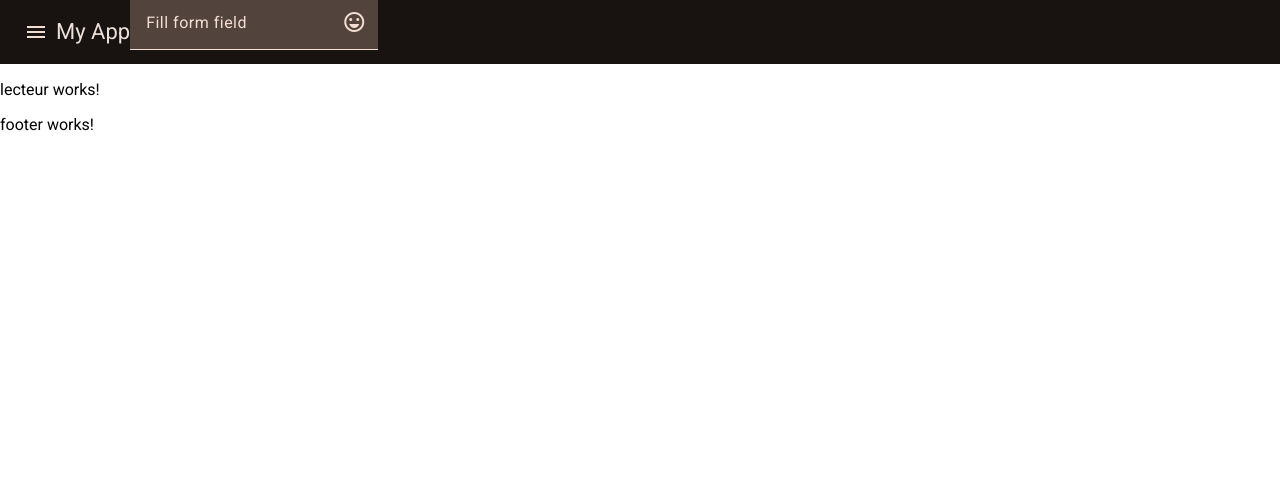
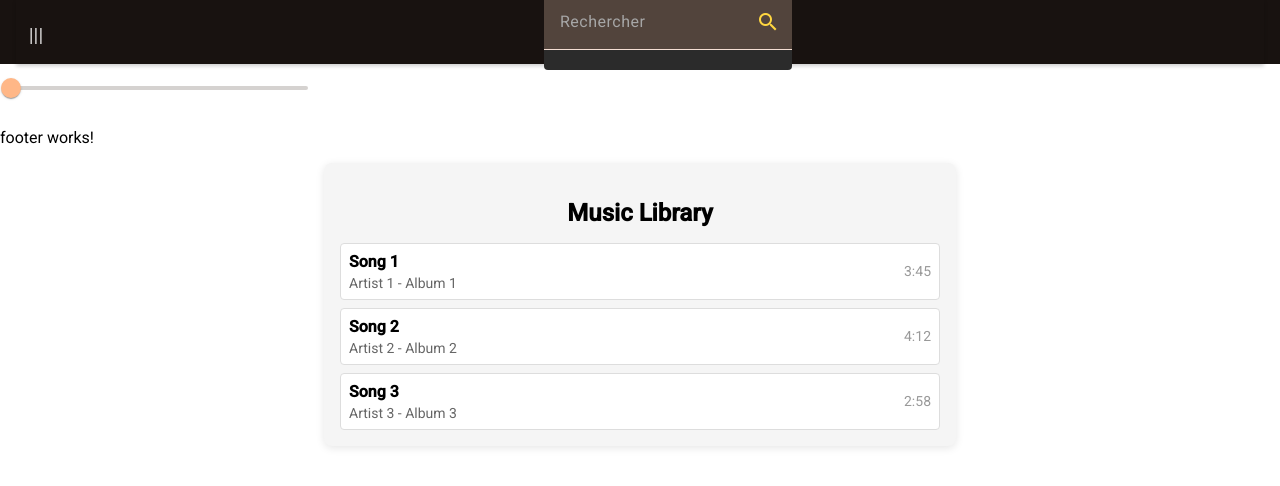
Before and after one commit to Martinbeaucheronoff/RefontSpotify, an Angular app: page / in a window 1280 px wide. Shown: the top 486 px of the page. Built offline with nearby package versions, Linux system fonts and the light colour scheme.

Commit message:
Update lecteur et Library

```diff
--- a/src/app/app.component.html
+++ b/src/app/app.component.html
@@ -1,8 +1,9 @@
-<main class="main">
+<main class="main dark-theme">
   <div class="content">
-      <app-header></app-header>
-      <app-lecteur></app-lecteur>
-      <app-footer></app-footer>
+    <app-header></app-header>
+    <app-lecteur></app-lecteur>
+    <app-footer></app-footer>
+    <app-music-library></app-music-library>
   </div>
 </main>
 <router-outlet />
--- a/src/app/app.component.ts
+++ b/src/app/app.component.ts
@@ -3,12 +3,13 @@ import { RouterOutlet } from '@angular/router';
 import {FooterComponent} from './footer/footer.component';
 import {LecteurComponent} from './lecteur/lecteur.component';
 import {HeaderComponent} from './header/header.component';
+import {MusicLibraryComponent} from './music-library/music-library.component';
 
 
 @Component({
   selector: 'app-root',
   standalone: true,
-  imports: [RouterOutlet, FooterComponent, LecteurComponent, HeaderComponent],
+  imports: [RouterOutlet, FooterComponent, LecteurComponent, HeaderComponent, MusicLibraryComponent],
   templateUrl: './app.component.html',
   styleUrl: './app.component.css'
 })
--- a/src/app/header/header.component.css
+++ b/src/app/header/header.component.css
@@ -1,3 +1,71 @@
-.navbar{
+/* Styles généraux pour la nav-bar */
+.navbar {
+  background-color: #181210;
+  color: white; /* Couleur du texte */
+  display: flex;
+  align-items: center;
+  padding: 0 16px; /* Espacement horizontal */
+}
 
+/* Styles pour le mat-toolbar */
+mat-toolbar {
+  width: 100%;
+  display: flex;
+  justify-content: space-between;
+  align-items: center;
+  padding: 0;
+  box-shadow: 0px 2px 4px rgba(0, 0, 0, 0.2); /* Légère ombre */
 }
+
+/* Bouton de menu */
+button.example-icon {
+  color: white;
+  margin-right: 16px;
+}
+
+/* Icône dans le bouton */
+button.example-icon mat-icon {
+  font-size: 24px;
+}
+
+/* Zone de recherche */
+.SearchBar {
+  flex: 1;
+  display: flex;
+  justify-content: center;
+  align-items: center;
+}
+
+/* Champ de recherche */
+.SearchBar mat-form-field {
+  width: 100%;
+  max-width: 400px; /* Limite la largeur du champ */
+  background-color: #2b2b2b;
+  border-radius: 4px;
+}
+
+/* Texte et icône dans le champ */
+.SearchBar mat-form-field input {
+  color: white;
+}
+
+.SearchBar mat-form-field mat-icon {
+  color: #ffd740; /* Couleur de l'icône */
+}
+
+/* Placeholder pour l'input */
+.SearchBar mat-form-field ::placeholder {
+  color: #a6a6a6; /* Couleur du placeholder */
+}
+
+/* Apparence responsive */
+@media (max-width: 600px) {
+  .SearchBar {
+    align-content: center;
+    padding: 0 8px;
+  }
+
+  .SearchBar mat-form-field {
+    max-width: 100%; /* Champ de recherche s'adapte à la largeur de l'écran */
+  }
+}
--- a/src/app/header/header.component.html
+++ b/src/app/header/header.component.html
@@ -1,16 +1,15 @@
 <div class="navbar dark-theme">
   <mat-toolbar>
     <button mat-icon-button class="example-icon" aria-label="Example icon-button with menu icon">
-    <mat-icon>menu</mat-icon>
+      <mat-icon>|||</mat-icon>
     </button>
-  <span>My App</span>
-  <span class="example-spacer"></span>
+    <div class="SearchBar">
       <p>
         <mat-form-field appearance="fill">
-      <mat-label>Fill form field</mat-label>
-      <input matInput placeholder="Placeholder">
-      <mat-icon matSuffix>sentiment_very_satisfied</mat-icon>
+          <input matInput placeholder="Rechercher">
+          <mat-icon matSuffix>search</mat-icon>
         </mat-form-field>
       </p>
+    </div>
   </mat-toolbar>
 </div>
--- a/src/app/lecteur/lecteur.component.css
+++ b/src/app/lecteur/lecteur.component.css
@@ -0,0 +1,3 @@
+mat-slider {
+  width: 300px;
+}
--- a/src/app/lecteur/lecteur.component.html
+++ b/src/app/lecteur/lecteur.component.html
@@ -1 +1,3 @@
-<p>lecteur works!</p>
+<mat-slider max="500">
+  <input matSliderThumb>
+</mat-slider>
--- a/src/app/lecteur/lecteur.component.ts
+++ b/src/app/lecteur/lecteur.component.ts
@@ -1,10 +1,14 @@
 import { Component } from '@angular/core';
 import { RouterOutlet } from '@angular/router';
+import {MatSliderModule} from '@angular/material/slider';
 
 @Component({
   selector: 'app-lecteur',
   standalone: true,
-  imports: [RouterOutlet],
+  imports: [
+    RouterOutlet,
+    MatSliderModule
+  ],
   templateUrl: './lecteur.component.html',
   styleUrl: './lecteur.component.css'
 })
--- /dev/null
+++ b/src/app/music-library/music-library.component.css
@@ -0,0 +1,52 @@
+.music-library {
+  padding: 16px;
+  background-color: #f5f5f5;
+  border-radius: 8px;
+  max-width: 600px;
+  margin: 0 auto;
+  box-shadow: 0 2px 8px rgba(0, 0, 0, 0.1);
+}
+
+.music-library h2 {
+  text-align: center;
+  margin-bottom: 16px;
+}
+
+.song-list {
+  display: flex;
+  flex-direction: column;
+  gap: 8px;
+}
+
+.song-item {
+  display: flex;
+  justify-content: space-between;
+  align-items: center;
+  padding: 8px;
+  border: 1px solid #ddd;
+  border-radius: 4px;
+  background-color: white;
+  cursor: pointer;
+  transition: transform 0.2s, box-shadow 0.2s;
+}
+
+.song-item:hover {
+  transform: scale(1.02);
+  box-shadow: 0 2px 4px rgba(0, 0, 0, 0.15);
+}
+
+.song-info h3 {
+  margin: 0;
+  font-size: 16px;
+}
+
+.song-info p {
+  margin: 4px 0 0;
+  font-size: 14px;
+  color: #666;
+}
+
+.song-duration {
+  font-size: 14px;
+  color: #999;
+}
--- /dev/null
+++ b/src/app/music-library/music-library.component.html
@@ -0,0 +1,13 @@
+<div class="music-library">
+  <h2>Music Library</h2>
+
+  <div class="song-list">
+    <div class="song-item" *ngFor="let song of songs" (click)="playSong(song)">
+      <div class="song-info">
+        <h3>{{ song.title }}</h3>
+        <p>{{ song.artist }} - {{ song.album }}</p>
+      </div>
+      <span class="song-duration">{{ song.duration }}</span>
+    </div>
+  </div>
+</div>
--- /dev/null
+++ b/src/app/music-library/music-library.component.ts
@@ -0,0 +1,26 @@
+import { Component } from '@angular/core';
+import {NgForOf} from '@angular/common';
+
+@Component({
+  selector: 'app-music-library',
+  templateUrl: './music-library.component.html',
+  standalone: true,
+  imports: [
+    NgForOf
+  ],
+  styleUrls: ['./music-library.component.css']
+})
+export class MusicLibraryComponent {
+  // Exemple de données : liste des musiques
+  songs = [
+    { title: 'Song 1', artist: 'Artist 1', album: 'Album 1', duration: '3:45' },
+    { title: 'Song 2', artist: 'Artist 2', album: 'Album 2', duration: '4:12' },
+    { title: 'Song 3', artist: 'Artist 3', album: 'Album 3', duration: '2:58' },
+  ];
+
+  // Méthode pour jouer une musique (exemple)
+  playSong(song: any): void {
+    console.log(`Playing ${song.title} by ${song.artist}`);
+    // Ajoutez ici la logique pour jouer la musique (via une API ou un lecteur intégré)
+  }
+}
```
Also changed, not shown: 1 other file (tests, documents, lock files or other folders). Lines whose indentation alone changed are shown as unchanged.
